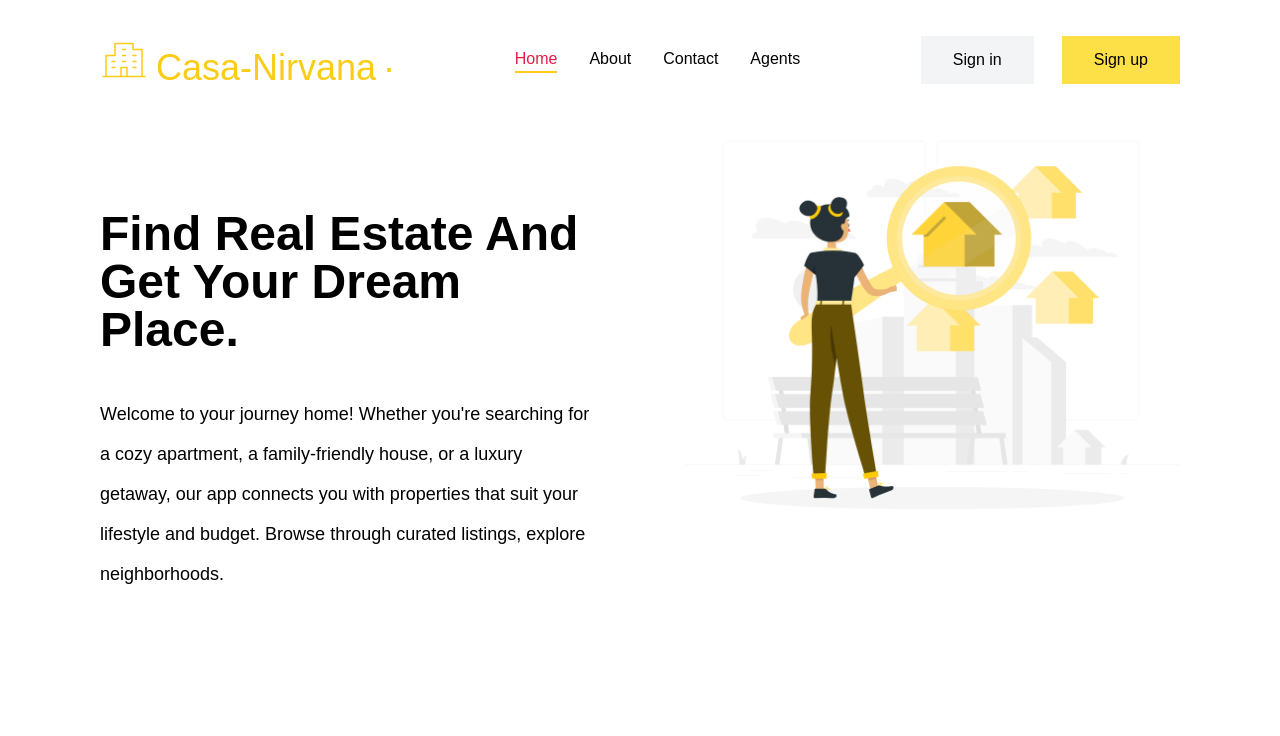
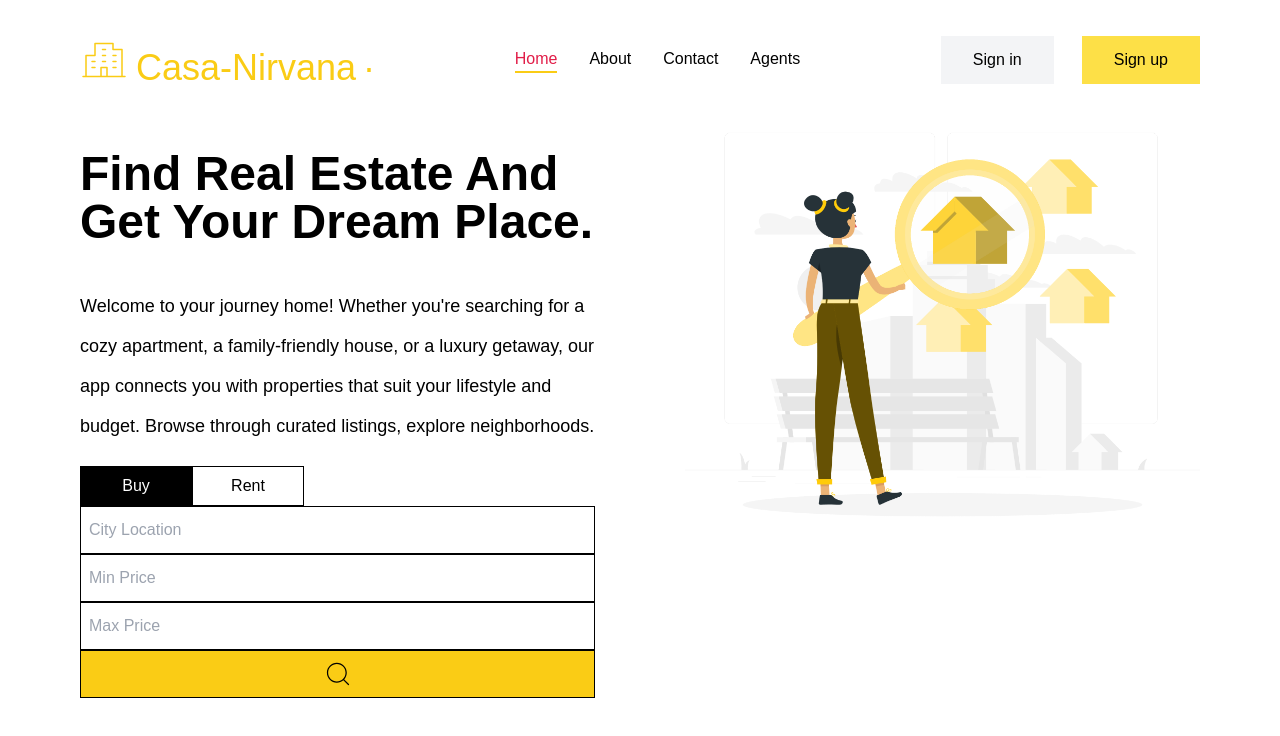
Before and after one commit to chibokaxavier/casa-nirvana, a Next.js app: page / in a window 1280 px wide. Shown: the top 736 px of the page. Built offline with nearby package versions, Linux system fonts and the light colour scheme; a web font is replaced by a local one.

Commit message:
landing page ,still in progress

```diff
--- a/app/page.tsx
+++ b/app/page.tsx
@@ -1,17 +1,23 @@
+import Search from "@/components/Search";
+
 export default function Home() {
   return (
-    <main className="sm:max-w-[738px] md:max-w-[1024px] lg:max-w-[1366px] mx-auto h-[100vh] px-5 ">
-      <section className="lg:px-20 sm:px-10 ">
+    <main className="sm:max-w-[738px] md:max-w-[1024px] lg:max-w-[1366px] mx-auto h-[100vh]  ">
+      <section className="lg:px-20  px-10">
         <div className="xl:h-[550px] h-auto mt-[10px] flex flex-col xl:flex-row xl:gap-[90px]">
           {/* Text Section */}
-          <div className="xl:w-[50%] mt-[20px] lg:mt-[80px]">
+          <div className="xl:w-[50%] mt-[20px] lg:mt-[20px]">
+
             <h2 className="font-bold lg:text-5xl  text-3xl sm:text-4xl md:text-[44px]  leading-[50px] sm:leading-[55px]  capitalize lg:mb-5">
-             Find real estate and get your dream place.
+              Find real estate and get your dream place.
             </h2>
             <p className="py-5 text-sm sm:text-base md:text-lg md:leading-[40px] ">
-            Welcome to your journey home! Whether you're searching for a cozy apartment, a family-friendly house, or a luxury getaway, our app connects you with properties that suit your lifestyle and budget. Browse through curated listings, explore neighborhoods.
+              Welcome to your journey home! Whether you're searching for a cozy
+              apartment, a family-friendly house, or a luxury getaway, our app
+              connects you with properties that suit your lifestyle and budget.
+              Browse through curated listings, explore neighborhoods.
             </p>
-
+            <Search />
           </div>
 
           {/* Image Section */}
@@ -24,6 +30,9 @@ export default function Home() {
           </div>
         </div>
       </section>
+      <section>
+
+      </section>
     </main>
   );
 }
--- /dev/null
+++ b/components/Buy.tsx
@@ -0,0 +1,29 @@
+import React from "react";
+import { CiSearch } from "react-icons/ci";
+
+const Buy = () => {
+  return (
+    <div className="flex flex-col">
+      <input
+        type="text"
+        className="border border-black h-12 p-2 outline-none focus:outline-1"
+        placeholder="City Location"
+      />{" "}
+      <input
+        className="border border-black h-12 p-2 outline-none focus:outline-1"
+        placeholder="Min Price"
+        type="number"
+      />{" "}
+      <input
+        type="number"
+        className="border border-black h-12 p-2 outline-none focus:outline-1"
+        placeholder="Max Price"
+      />
+      <div className=" h-12 flex justify-center items-center border border-black bg-yellow-400 cursor-pointer ">
+        <CiSearch className="text-3xl" />
+      </div>
+    </div>
+  );
+};
+
+export default Buy;
--- a/components/Header.tsx
+++ b/components/Header.tsx
@@ -30,7 +30,7 @@ const Header = () => {
   };
 
   return (
-    <header className="py-8 lg:px-20 sm:px-10 mx-5 sticky top-0 z-50 bg-white">
+    <header className="py-8 lg:px-20 px-10  sticky top-0 z-50 bg-white sm:max-w-[738px] md:max-w-[1024px] lg:max-w-[1366px] ">
       <Toast ref={toast} />
       <div className=" flex justify-between items-center">
         <Link href={"/"}>
--- /dev/null
+++ b/components/Rent.tsx
@@ -0,0 +1,9 @@
+import React from 'react'
+
+const Rent = () => {
+  return (
+    <div>Rent</div>
+  )
+}
+
+export default Rent
--- /dev/null
+++ b/components/Search.tsx
@@ -0,0 +1,34 @@
+"use client";
+import React, { useState } from "react";
+import Buy from "./Buy";
+import Rent from "./Rent";
+
+const Search = () => {
+  const [tab, setTab] = useState("buy");
+  return (
+    <div>
+      <div className="flex">
+        <div
+          className={`${
+            tab === "buy" ? "text-white bg-black" : ""
+          } h-10 w-28 border cursor-pointer border-black flex justify-center items-center`}
+          onClick={() => setTab("buy")}
+        >
+          Buy
+        </div>
+        <div
+          className={`${
+            tab === "rent" ? "text-white bg-black" : ""
+          } h-10 w-28 border cursor-pointer border-black flex justify-center items-center`}
+          onClick={() => setTab("rent")}
+        >
+          Rent
+        </div>
+      </div>
+      {tab === "buy" && <Buy />}
+      {tab === "rent" && <Rent />}
+    </div>
+  );
+};
+
+export default Search;
```
